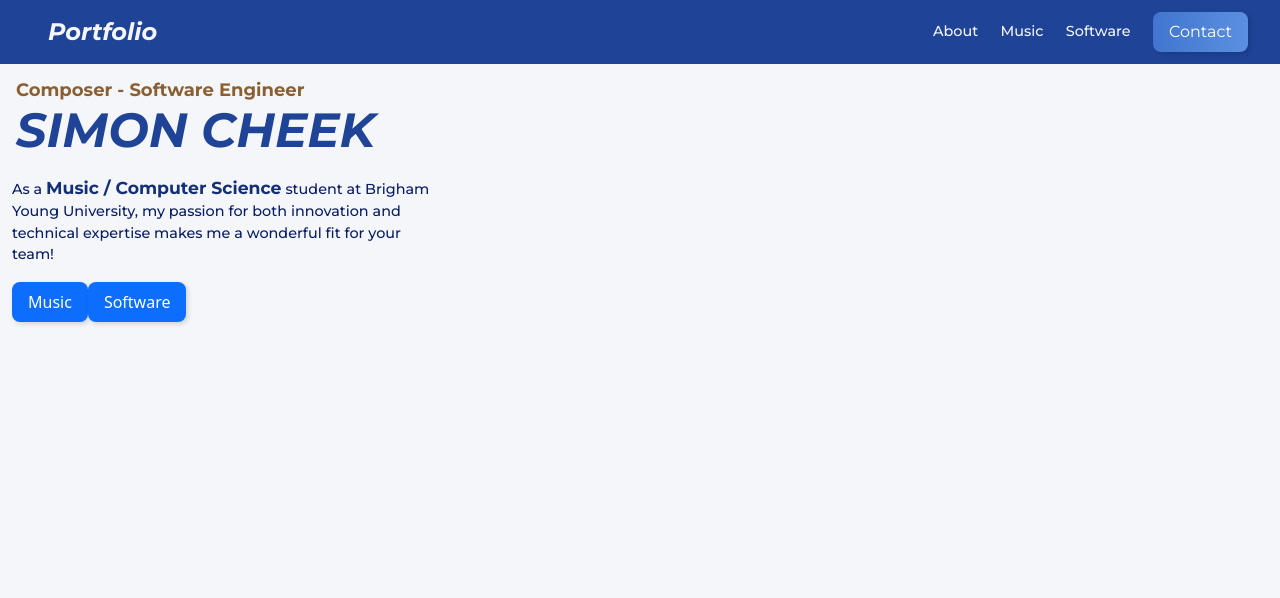
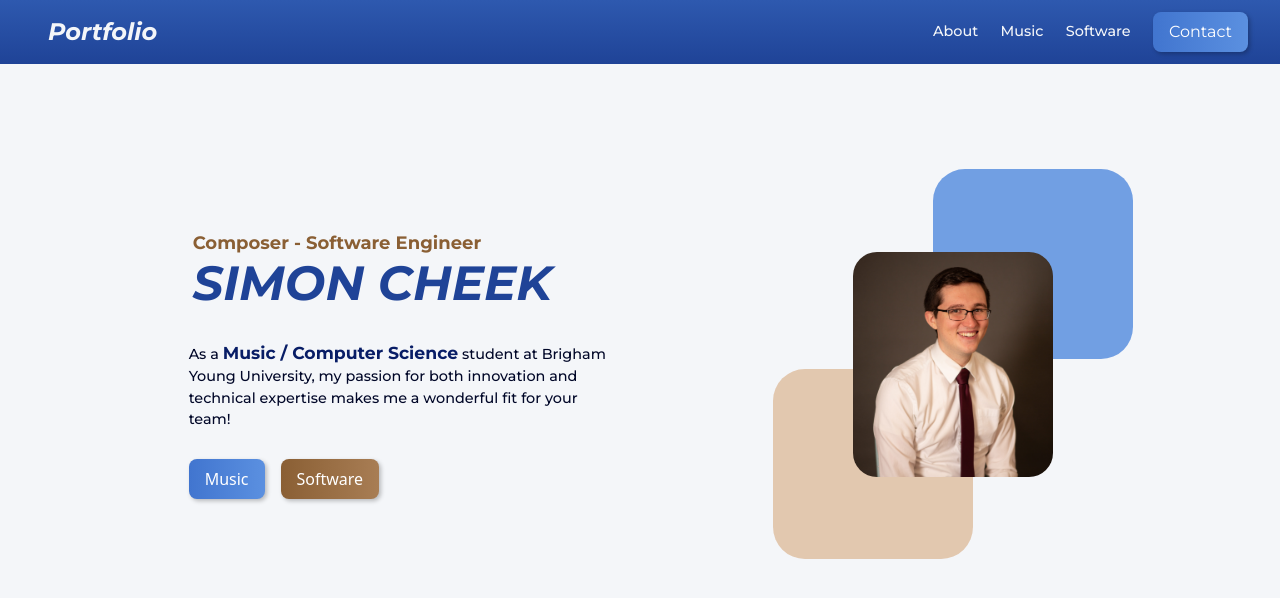
Before and after one commit to Simon-Cheek/SimonPortfolio, a React (Vite) app: page / in a window 1280 px wide. Shown: the top 598 px of the page. Built offline with nearby package versions, Linux system fonts and the light colour scheme.

Commit message:
Build hero section draft

```diff
--- a/src/components/Button.jsx
+++ b/src/components/Button.jsx
@@ -1,12 +1,15 @@
 /** @jsxImportSource @emotion/react */
-import Button from 'react-bootstrap/Button';
-import { colors } from '../styles/colors';
-import { css } from '@emotion/react';
+import Button from "react-bootstrap/Button";
+import { colors } from "../styles/colors";
+import { css } from "@emotion/react";
 
-
-
-function Btn({ color, shade = "normal", gradient = false, ...rest }) {
-
+function Btn({
+  color,
+  shade = "normal",
+  gradient = false,
+  customCSS,
+  ...rest
+}) {
   let btnShade;
 
   switch (shade) {
@@ -14,12 +17,11 @@ function Btn({ color, shade = "normal", gradient = false, ...rest }) {
       btnShade = "03";
       break;
     case "dark":
-      btnShade = "06";
+      btnShade = "05";
       break;
     default:
-      btnShade = "05";
+      btnShade = "04";
   }
-
 
   const clr = `${color}${btnShade}`;
 
@@ -31,13 +33,12 @@ function Btn({ color, shade = "normal", gradient = false, ...rest }) {
   const lightShade = parseInt(btnShade) - 1;
   const lightClr = `${color}0${lightShade}`;
 
-
   // General Button Styling
   const generalStyle = css`
     padding: 0.5em 1em;
     border: none !important;
     border-radius: 8px;
-    box-shadow: 2px 2px 5px rgba(0,0,0,0.15);
+    box-shadow: 2px 2px 4px rgba(0, 0, 0, 0.25);
   `;
 
   let hoverStyle = css``;
@@ -62,7 +63,6 @@ function Btn({ color, shade = "normal", gradient = false, ...rest }) {
   let btnStyle;
 
   if (!gradient) {
-
     btnStyle = css`
       background-color: ${colors[clr]} !important;
     `;
@@ -71,11 +71,13 @@ function Btn({ color, shade = "normal", gradient = false, ...rest }) {
     } else {
       hoverStyle = lightHover;
     }
-
   } else {
-
     btnStyle = css`
-      background-image: linear-gradient(to right, ${colors[darkClr]}, ${colors[clr]}) !important;
+      background-image: linear-gradient(
+        to right,
+        ${colors[darkClr]},
+        ${colors[clr]}
+      ) !important;
     `;
 
     hoverStyle = css`
@@ -86,15 +88,13 @@ function Btn({ color, shade = "normal", gradient = false, ...rest }) {
     `;
   }
 
-
   return (
     <>
-      <Button {...rest} css={[generalStyle, btnStyle, hoverStyle]}>
+      <Button {...rest} css={[generalStyle, btnStyle, hoverStyle, customCSS]}>
         {rest.children}
       </Button>
     </>
   );
-
 }
 
 export default Btn;
--- a/src/components/Header.jsx
+++ b/src/components/Header.jsx
@@ -1,17 +1,19 @@
 /** @jsxImportSource @emotion/react */
-import { css } from '@emotion/react';
-import { colors } from '../styles/colors';
-import { Container, Nav, Navbar } from 'react-bootstrap';
-import Btn from './Button';
-
+import { css } from "@emotion/react";
+import { colors } from "../styles/colors";
+import { Container, Nav, Navbar } from "react-bootstrap";
+import Btn from "./Button";
 
 function Header() {
-
   const navbarStyle = css`
     margin-bottom: 12px;
-    background-color: ${colors.blue06} !important;
+
+    background-image: linear-gradient(
+      ${colors.blue05},
+      ${colors.blue06}
+    ) !important;
     padding: 4px 12px;
-  `
+  `;
 
   const navbarText = css`
     font-family: "Montserrat", sans-serif !important;
@@ -19,35 +21,57 @@ function Header() {
     font-weight: 500;
     font-size: 0.9em;
     padding-left: 1em !important;
-  `
+  `;
 
   const navbarHead = css`
     font-style: italic;
     font-size: 1.5em;
     font-weight: 700 !important;
     padding-left: 0;
-  `
+  `;
 
   const pushRight = css`
     display: flex !important;
     justify-content: flex-end !important;
     align-items: center !important;
     flex-basis: 100% !important;
-  `
-
+  `;
 
   return (
     <>
-      <Navbar expand="md" className="bg-body-tertiary" fixed="top" variant="dark" css={navbarStyle}>
+      <Navbar
+        expand="md"
+        className="bg-body-tertiary"
+        fixed="top"
+        variant="dark"
+        css={navbarStyle}
+      >
         <Container fluid>
-          <Navbar.Brand href="/" css={[navbarText, navbarHead]}>Portfolio</Navbar.Brand>
-          <Navbar.Toggle aria-controls="basic-navbar-nav" css={css`border-width: 3px;`} />
-          <Navbar.Collapse id="basic-navbar-nav" >
-            <Nav className="me-auto" css={pushRight} >
-              <Nav.Link href="/about" css={navbarText}>About</Nav.Link>
-              <Nav.Link href="/music" css={navbarText}>Music</Nav.Link>
-              <Nav.Link href="/software" css={navbarText}>Software</Nav.Link>
-              <Nav.Link href="/contact" css={navbarText}><Btn shade="light" color="blue" gradient>Contact</Btn></Nav.Link>
+          <Navbar.Brand href="/" css={[navbarText, navbarHead]}>
+            Portfolio
+          </Navbar.Brand>
+          <Navbar.Toggle
+            aria-controls="basic-navbar-nav"
+            css={css`
+              border-width: 3px;
+            `}
+          />
+          <Navbar.Collapse id="basic-navbar-nav">
+            <Nav className="me-auto" css={pushRight}>
+              <Nav.Link href="/about" css={navbarText}>
+                About
+              </Nav.Link>
+              <Nav.Link href="/music" css={navbarText}>
+                Music
+              </Nav.Link>
+              <Nav.Link href="/software" css={navbarText}>
+                Software
+              </Nav.Link>
+              <Nav.Link href="/contact" css={navbarText}>
+                <Btn shade="light" color="blue" gradient>
+                  Contact
+                </Btn>
+              </Nav.Link>
             </Nav>
           </Navbar.Collapse>
         </Container>
--- a/src/components/Home/Hero.jsx
+++ b/src/components/Home/Hero.jsx
@@ -4,6 +4,8 @@ import { colors } from "../../styles/colors";
 import { H1, H4, H5, Paragraph } from "../Text";
 import Separator from "../Separator";
 import Btn from "../Button";
+
+import SimonPic from "../../assets/SimonPortPic.jpg";
 
 function HeroText() {
   const mainStyle = css`
@@ -12,7 +14,7 @@ function HeroText() {
   `;
 
   const pStyle = css`
-    color: ${colors.blue08};
+    color: ${colors.blue09};
     font-size: 0.9em;
   `;
 
@@ -34,33 +36,89 @@ function HeroText() {
   const spanStyle = css`
     font-weight: 700;
     font-size: 1.2em;
-    color: ${colors.blue07};
+    color: ${colors.blue08};
+  `;
+
+  const btnStyle = css`
+    margin-right: 1em;
   `;
 
   return (
     <div css={mainStyle}>
       <H5 customCSS={h5Style}>Composer - Software Engineer</H5>
       <H1 customCSS={h1Style}>SIMON CHEEK</H1>
-      <Separator />
+      <Separator size="lg" />
       <Paragraph customCSS={pStyle} weight="semibold">
         As a <span css={spanStyle}>Music / Computer Science</span> student at
         Brigham Young University, my passion for both innovation and technical
         expertise makes me a wonderful fit for your team!
       </Paragraph>
-      <Separator />
+      <Separator size="lg" />
       <div>
-        <Btn>Music</Btn>
-        <Btn>Software</Btn>
+        <Btn color="blue" shade="light" gradient customCSS={btnStyle}>
+          Music
+        </Btn>
+        <Btn color="brown" shade="light" gradient>
+          Software
+        </Btn>
       </div>
     </div>
   );
 }
 
-function HeroVisual() {}
+function HeroVisual() {
+  const containerStyle = css`
+    width: 300px;
+    position: relative;
+    display: flex;
+    align-items: center;
+    justify-content: center;
+  `;
+
+  const imgStyle = css`
+    height: 225px;
+    width: 200px;
+    border-radius: 24px;
+    aspect-ratio: 0.9;
+    object-fit: cover;
+    z-index: 100;
+  `;
+
+  const blueStyle = css`
+    height: 190px;
+    width: 200px;
+    border-radius: 32px;
+    background-color: ${colors.blue03};
+    transform: translateY(-100px) translateX(80px);
+    position: absolute;
+    opacity: 0.85;
+  `;
+
+  const brownStyle = css`
+    height: 190px;
+    width: 200px;
+    border-radius: 32px;
+    background-color: ${colors.brown01};
+    transform: translateY(100px) translateX(-80px);
+    position: absolute;
+    opacity: 0.85;
+  `;
+
+  return (
+    <div css={containerStyle}>
+      <div css={blueStyle}></div>
+      <img src={SimonPic} css={imgStyle} />
+      <div css={brownStyle}></div>
+    </div>
+  );
+}
 
 function Hero() {
   const heroStyle = css`
     display: flex;
+    justify-content: space-evenly;
+    align-items: center;
+    min-height: 600px;
   `;
 
   return (
--- a/src/components/Home/Home.jsx
+++ b/src/components/Home/Home.jsx
@@ -0,0 +1,6 @@
+/** @jsxImportSource @emotion/react */
+import { css } from '@emotion/react';
+
+function Home() {}
+
+export default Home
--- a/src/components/Separator.jsx
+++ b/src/components/Separator.jsx
@@ -1,35 +1,31 @@
 /** @jsxImportSource @emotion/react */
-import { css } from '@emotion/react';
+import { css } from "@emotion/react";
 
 function Separator({ size = "md", direction = "horizontal" }) {
-  let orient = (direction === "horizontal") ? "height" : "width";
+  let orient = direction === "horizontal" ? "height" : "width";
   let span;
   switch (size) {
     case "xs":
-      span = "4";
+      span = "8";
       break;
     case "sm":
-      span = "8";
+      span = "12";
       break;
     case "lg":
-      span = "16";
+      span = "24";
       break;
     case "xl":
-      span = "24";
+      span = "32";
       break;
     default:
-      span = "12";
+      span = "16";
   }
 
   const sepStyle = css`
     ${orient}: ${span}px;
   `;
 
-  return (
-    <div css={sepStyle}></div>
-  );
+  return <div css={sepStyle}></div>;
 }
 
-
-
 export default Separator;
```
Also changed, not shown: src/assets/SimonPortPic.jpg (added).
